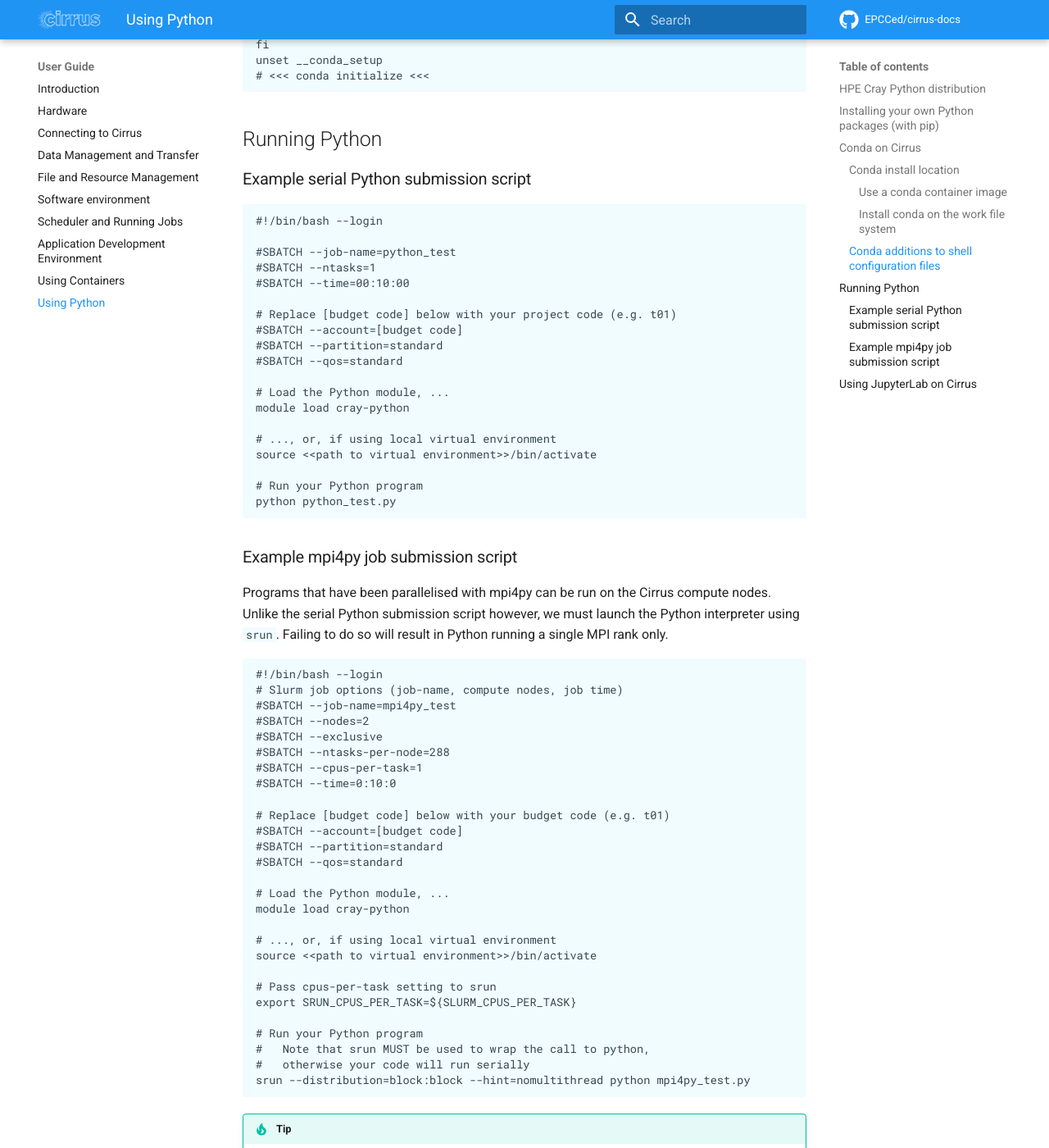
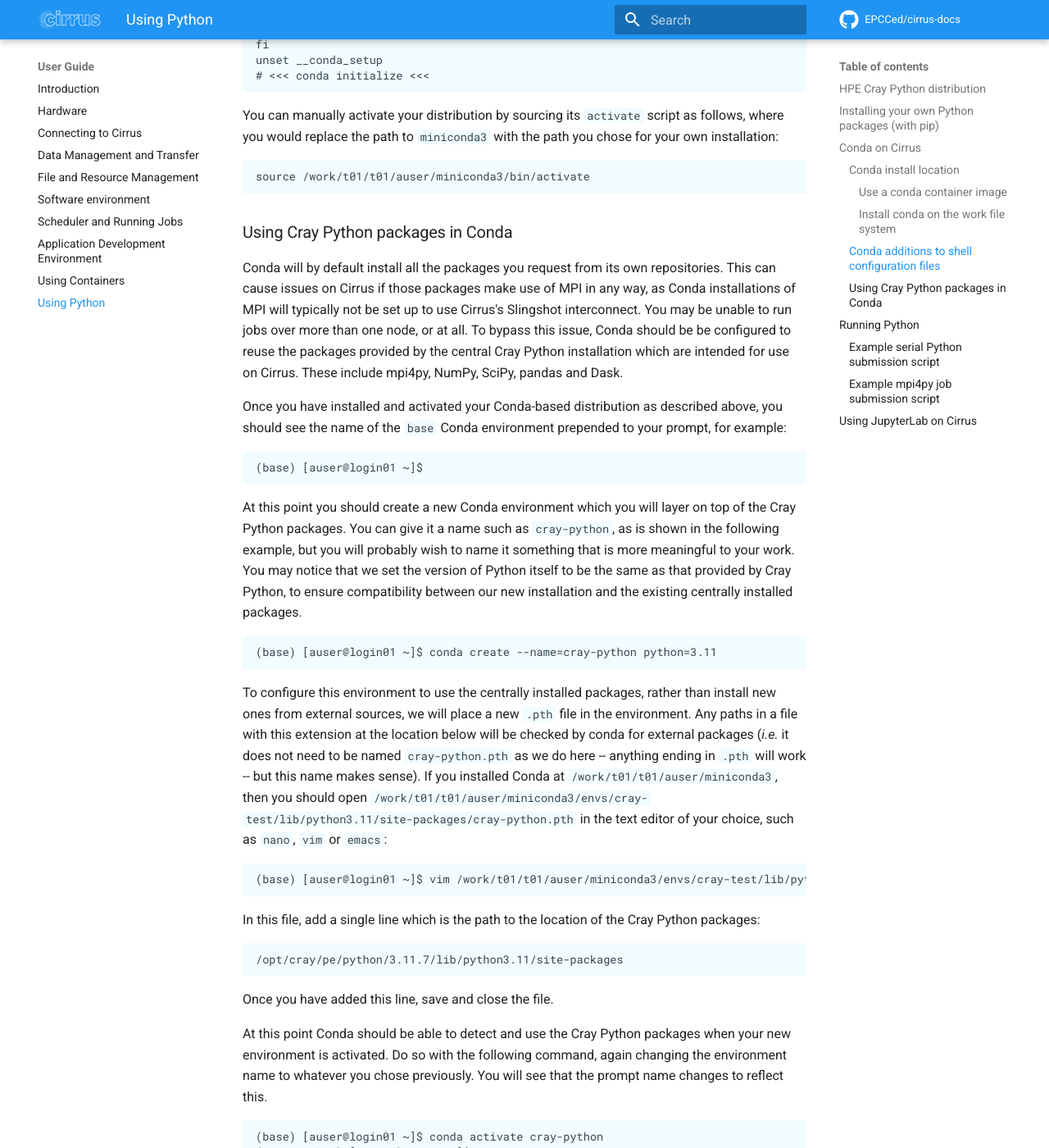
Before and after one commit to EPCCed/cirrus-docs, an MkDocs documentation site: the page built from docs/user-guide/python.md, in a window 1280 px wide and 1400 px high, scrolled down 5425 px. Shown: the whole window at 82% size. Built offline with MkDocs 1.6.1 and Material for MkDocs 9.7.7, drawn with Linux system fonts in a browser that asks for light colours; comment, search, counter and statistics services are not loaded; some of the changed text lies outside the part shown.

Commit message:
Add instructions on adding Cray Python packages to a Conda installation, including how to source activate Conda, and what to add to job scripts to activate it.

````diff
--- a/docs/user-guide/python.md
+++ b/docs/user-guide/python.md
@@ -217,6 +217,84 @@ unset __conda_setup
 # <<< conda initialize <<<
 ```
 
+You can manually activate your distribution by sourcing its `activate` script as
+follows, where you would replace the path to `miniconda3` with the path you
+chose for your own installation:
+
+```
+source /work/t01/t01/auser/miniconda3/bin/activate
+```
+
+### Using Cray Python packages in Conda
+
+Conda will by default install all the packages you request from its own
+repositories. This can cause issues on Cirrus if those packages make use of MPI
+in any way, as Conda installations of MPI will typically not be set up to use
+Cirrus's Slingshot interconnect. You may be unable to run jobs over more than
+one node, or at all. To bypass this issue, Conda should be be configured to
+reuse the packages provided by the central Cray Python installation which are
+intended for use on Cirrus. These include mpi4py, NumPy, SciPy, pandas and Dask.
+
+Once you have installed and activated your Conda-based distribution as described
+above, you should see the name of the `base` Conda environment prepended to your
+prompt, for example:
+```
+(base) [auser@login01 ~]$
+```
+At this point you should create a new Conda environment which you will layer on
+top of the Cray Python packages. You can give it a name such as `cray-python`,
+as is shown in the following example, but you will probably wish to name it
+something that is more meaningful to your work. You may notice that we set the
+version of Python itself to be the same as that provided by Cray Python, to
+ensure compatibility between our new installation and the existing centrally
+installed packages.
+```
+(base) [auser@login01 ~]$ conda create --name=cray-python python=3.11
+```
+
+To configure this environment to use the centrally installed packages, rather
+than install new ones from external sources, we will place a new `.pth` file in
+the environment. Any paths in a file with this extension at the location below
+will be checked by conda for external packages (*i.e.* it does not need to be
+named `cray-python.pth` as we do here -- anything ending in `.pth` will work --
+but this name makes sense). If you installed Conda at
+`/work/t01/t01/auser/miniconda3`, then you should open
+`/work/t01/t01/auser/miniconda3/envs/cray-test/lib/python3.11/site-packages/cray-python.pth`
+in the text editor of your choice, such as `nano`, `vim` or `emacs`:
+```
+(base) [auser@login01 ~]$ vim /work/t01/t01/auser/miniconda3/envs/cray-test/lib/python3.11/site-packages/cray-python.pth
+```
+In this file, add a single line which is the path to the location of the Cray
+Python packages:
+```
+/opt/cray/pe/python/3.11.7/lib/python3.11/site-packages
+```
+Once you have added this line, save and close the file.
+
+At this point Conda should be able to detect and use the Cray Python packages
+when your new environment is activated. Do so with the following command, again
+changing the environment name to whatever you chose previously. You will see
+that the prompt name changes to reflect this.
+```
+(base) [auser@login01 ~]$ conda activate cray-python
+(cray-python) [auser@login01 ~]$
+```
+With your environment active, all the Cray Python packages are available for you
+to use. You can test this by starting the Python interpreter and trying to
+import some of the packages, checking that the locations of their components are
+in the `/opt/cray/pe/python` directories:
+```
+(cray-python) [auser@login01 ~]$ python
+Python 3.11.14 (main, Oct 21 2025, 18:31:21) [GCC 11.2.0] on linux
+Type "help", "copyright", "credits" or "license" for more information.
+>>> import numpy as np
+>>> np.__file__
+'/opt/cray/pe/python/3.11.7/lib/python3.11/site-packages/numpy/__init__.py'
+>>> from mpi4py import MPI
+>>> MPI.__file__
+'/opt/cray/pe/python/3.11.7/lib/python3.11/site-packages/mpi4py/MPI.cpython-311-x86_64-linux-gnu.so'
+```
+
 
 ## Running Python
 
@@ -239,6 +317,10 @@ module load cray-python
 
 # ..., or, if using local virtual environment
 source <<path to virtual environment>>/bin/activate
+
+# ..., or, if using a Conda installation
+source <<path to Conda installation>>/bin/activate
+conda activate <<name of your conda environment>>
 
 # Run your Python program
 python python_test.py
@@ -270,6 +352,10 @@ module load cray-python
 
 # ..., or, if using local virtual environment
 source <<path to virtual environment>>/bin/activate
+
+# ..., or, if using a Conda installation
+source <<path to Conda installation>>/bin/activate
+conda activate <<name of your conda environment>>
 
 # Pass cpus-per-task setting to srun
 export SRUN_CPUS_PER_TASK=${SLURM_CPUS_PER_TASK}
````
